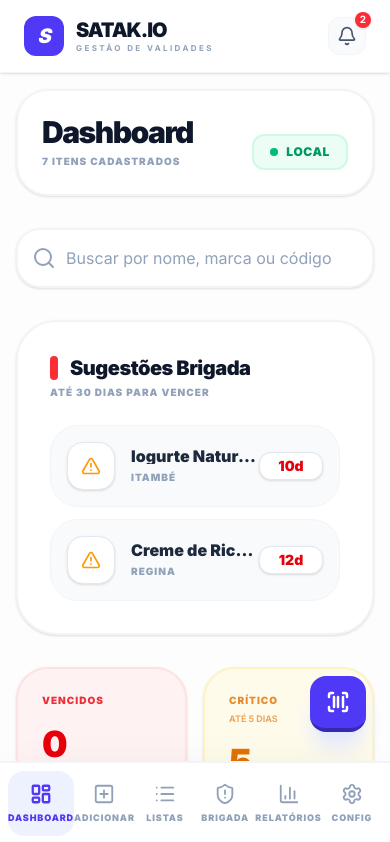
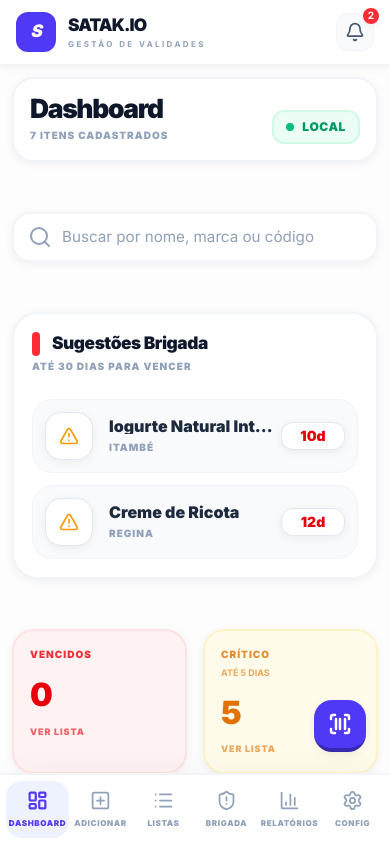
Before and after one commit to zatarana/Validadesatak, a React (Vite) app: page / in a window 390 px wide. Shown: the top 842 px of the page. Built offline with nearby package versions, Linux system fonts and the light colour scheme.

Commit message:
Make mobile UI density closer to target app

```diff
--- a/src/index.css
+++ b/src/index.css
@@ -61,3 +61,117 @@ button {
 .safe-bottom {
   padding-bottom: env(safe-area-inset-bottom);
 }
+
+@media (max-width: 640px) {
+  body {
+    background: #f7f8fb;
+  }
+
+  main {
+    padding: 14px !important;
+    gap: 14px !important;
+  }
+
+  header {
+    padding: 14px 18px !important;
+  }
+
+  .space-y-8 > :not([hidden]) ~ :not([hidden]) {
+    margin-top: 18px !important;
+  }
+
+  .space-y-6 > :not([hidden]) ~ :not([hidden]) {
+    margin-top: 14px !important;
+  }
+
+  .space-y-5 > :not([hidden]) ~ :not([hidden]) {
+    margin-top: 12px !important;
+  }
+
+  .space-y-4 > :not([hidden]) ~ :not([hidden]) {
+    margin-top: 10px !important;
+  }
+
+  .space-y-3 > :not([hidden]) ~ :not([hidden]) {
+    margin-top: 8px !important;
+  }
+
+  .p-8 { padding: 18px !important; }
+  .p-6 { padding: 16px !important; }
+  .p-5 { padding: 14px !important; }
+  .p-4 { padding: 12px !important; }
+  .p-3 { padding: 10px !important; }
+  .px-6 { padding-left: 16px !important; padding-right: 16px !important; }
+  .px-5 { padding-left: 14px !important; padding-right: 14px !important; }
+  .px-4 { padding-left: 12px !important; padding-right: 12px !important; }
+  .py-5 { padding-top: 14px !important; padding-bottom: 14px !important; }
+  .py-4 { padding-top: 12px !important; padding-bottom: 12px !important; }
+  .py-3 { padding-top: 9px !important; padding-bottom: 9px !important; }
+  .py-2 { padding-top: 7px !important; padding-bottom: 7px !important; }
+
+  .rounded-\[40px\] { border-radius: 26px !important; }
+  .rounded-\[36px\] { border-radius: 24px !important; }
+  .rounded-\[32px\] { border-radius: 22px !important; }
+  .rounded-\[28px\] { border-radius: 20px !important; }
+  .rounded-\[24px\] { border-radius: 18px !important; }
+  .rounded-\[20px\] { border-radius: 16px !important; }
+
+  .text-6xl { font-size: 3rem !important; line-height: 1 !important; }
+  .text-5xl { font-size: 2.5rem !important; line-height: 1.05 !important; }
+  .text-4xl { font-size: 2rem !important; line-height: 1.08 !important; }
+  .text-3xl { font-size: 1.65rem !important; line-height: 1.12 !important; }
+  .text-2xl { font-size: 1.35rem !important; line-height: 1.15 !important; }
+  .text-xl { font-size: 1.08rem !important; line-height: 1.2 !important; }
+  .text-lg { font-size: 1rem !important; line-height: 1.25 !important; }
+
+  input,
+  select,
+  textarea,
+  .input-control {
+    min-height: 44px !important;
+    padding-top: 10px !important;
+    padding-bottom: 10px !important;
+    font-size: 0.95rem !important;
+  }
+
+  button {
+    min-height: 0;
+  }
+
+  nav .p-2 {
+    padding: 6px !important;
+  }
+
+  nav button {
+    padding-top: 9px !important;
+    padding-bottom: 9px !important;
+    border-radius: 16px !important;
+  }
+
+  nav svg {
+    width: 21px !important;
+    height: 21px !important;
+  }
+
+  nav span {
+    font-size: 8px !important;
+    letter-spacing: 0.08em !important;
+  }
+
+  .fixed.bottom-28 {
+    bottom: 92px !important;
+  }
+
+  .w-14.h-14,
+  .w-14.h-14.flex {
+    width: 52px !important;
+    height: 52px !important;
+    border-radius: 18px !important;
+  }
+
+  .shadow-xl,
+  .shadow-lg,
+  .shadow-sm {
+    box-shadow: 0 2px 10px rgba(15, 23, 42, 0.06) !important;
+  }
+}
```
